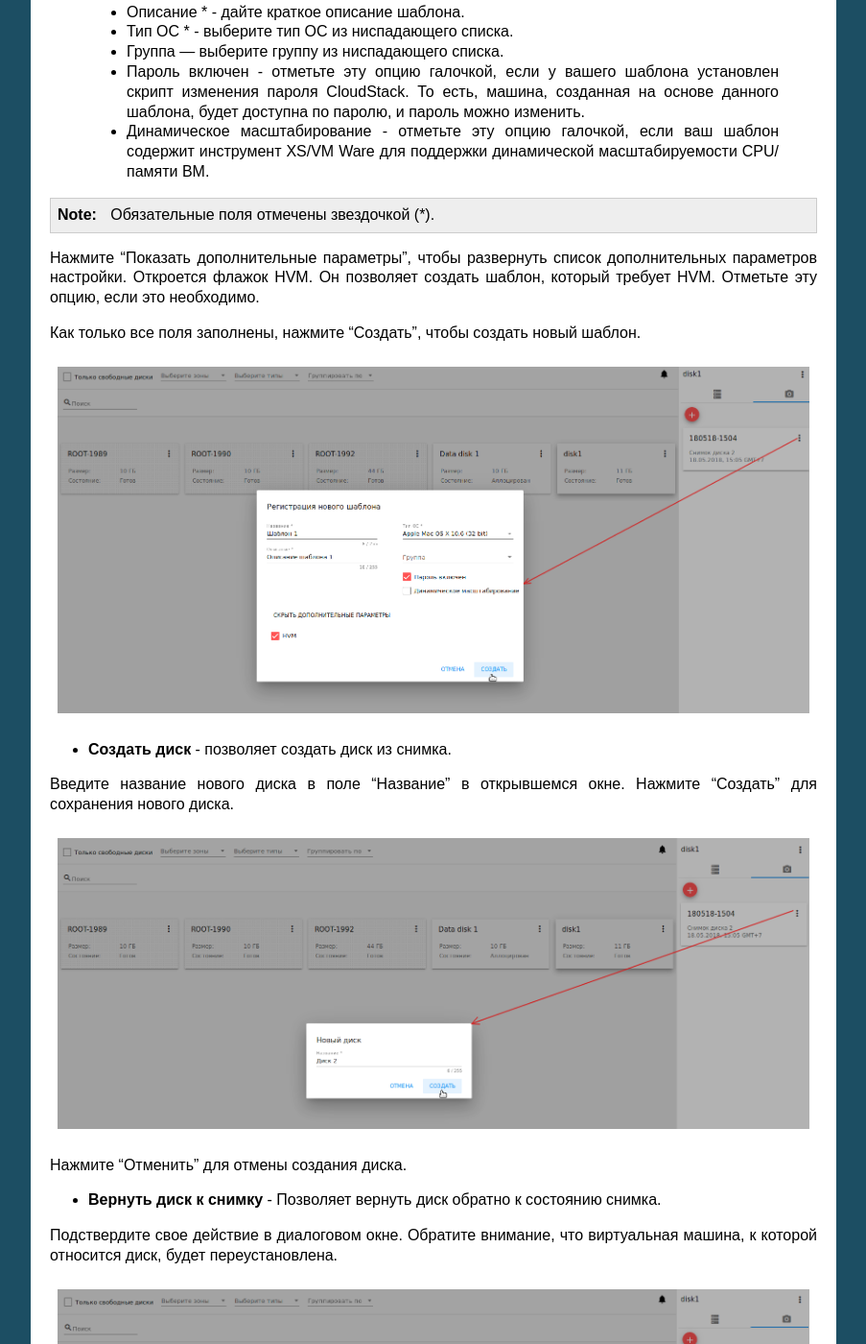
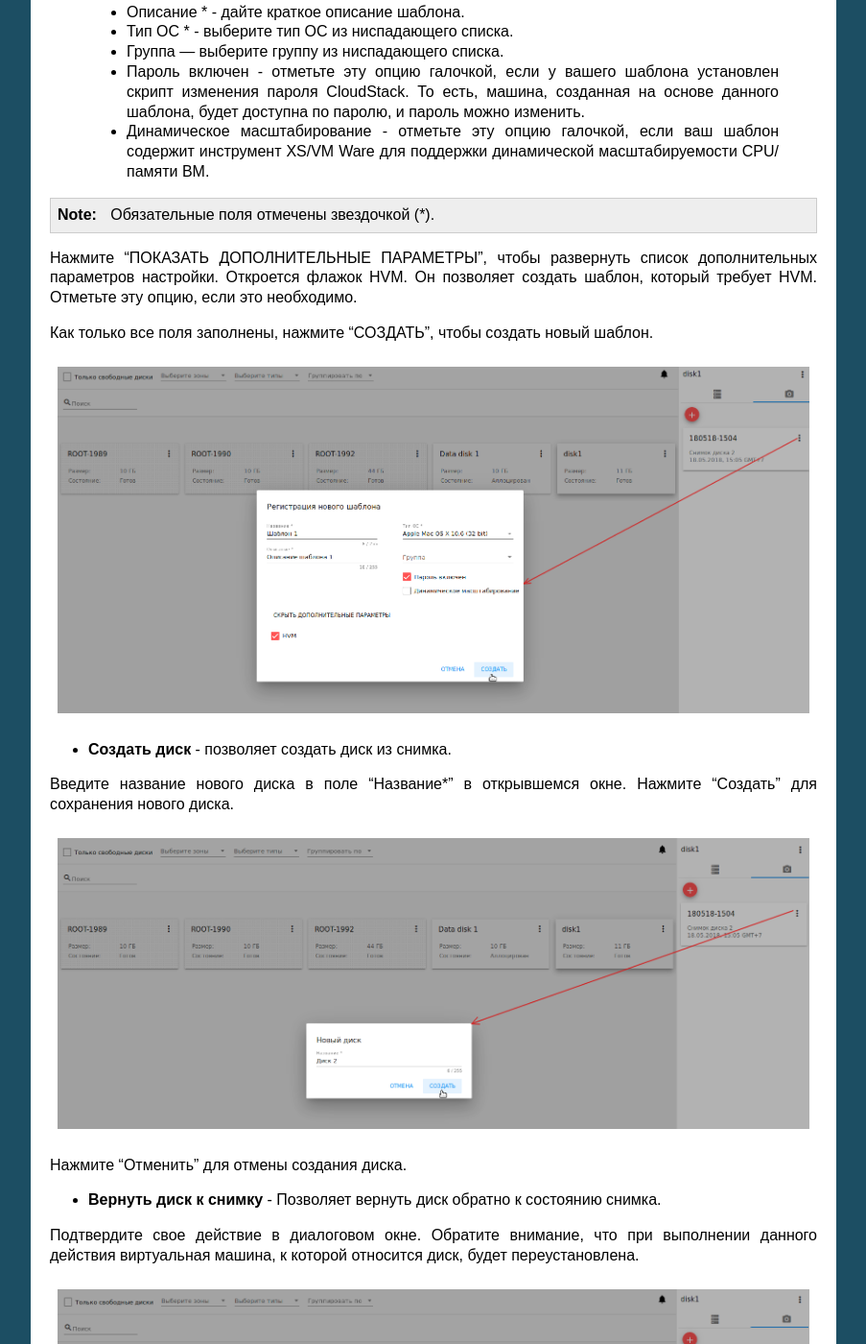
Before and after one commit to MaslovaEV/RU_CloudStack-UI, a Sphinx documentation site: the page built from RUdocs/source/CSUI-Storage-RU.rst, in a window 1280 px wide and 1400 px high, scrolled down 8271 px. Shown: the whole window at 96% size, without its empty margins (198-1101 px from the left). Built offline with Sphinx 7.4.7, drawn with Linux system fonts in a browser that asks for light colours; pages that are not in the unit, such as notebooks, are missing from menus; some of the changed text lies outside the part shown.

Commit message:
Update CSUI-Storage-RU.rst

```diff
--- a/RUdocs/source/CSUI-Storage-RU.rst
+++ b/RUdocs/source/CSUI-Storage-RU.rst
@@ -108,7 +108,7 @@
 
 .. figure:: _static/RU_Storage_Description1.png
 
-Нажмите " Сохранить", чтобы сохранить описание. Описание сохраняется в `тэги диска <https://github.com/bwsw/cloudstack-ui/wiki/Tags>`_.
+Нажмите "Сохранить", чтобы сохранить описание. Описание сохраняется в `тэги диска <https://github.com/bwsw/cloudstack-ui/wiki/Tags>`_.
 
 Описание можно редактировать, нажав "Редактировать" |edit icon| в блоке описания.
 
@@ -118,7 +118,7 @@
 
 2. Снимки — Содержит информацию о снимках диска, если они есть. Позволяет сделать снимок диска. Снимки можно делать только для дисков со статусом Готов.
 
-Нажмите "Добавить" |create icon| и введите в диалоговом окне:
+Нажмите "Создать" |create icon| и введите в диалоговом окне:
 
 - Имя - Название снимка. Система автоматически предлагает имя в формате  ``<дата>-<время>``. Можно ввести любое название по желанию.
 - Описание - Дайте краткое описание снимку, чтобы понимать, что он содержит.
@@ -151,15 +151,15 @@
 
 .. note:: Обязательные поля отмечены звездочкой (*).
 
-Нажмите "Показать дополнительные параметры", чтобы развернуть список дополнительных параметров настройки. Откроется флажок HVM. Он позволяет создать шаблон, который требует HVM. Отметьте эту опцию, если это необходимо.
+Нажмите "ПОКАЗАТЬ ДОПОЛНИТЕЛЬНЫЕ ПАРАМЕТРЫ", чтобы развернуть список дополнительных параметров настройки. Откроется флажок HVM. Он позволяет создать шаблон, который требует HVM. Отметьте эту опцию, если это необходимо.
 
-Как только все поля заполнены, нажмите "Создать", чтобы создать новый шаблон.
+Как только все поля заполнены, нажмите "СОЗДАТЬ", чтобы создать новый шаблон.
 
 .. figure:: _static/RU_Storage_CreateTemplate1.png
 
 - **Создать диск** - позволяет создать диск из снимка.
 
-Введите название нового диска в поле "Название" в открывшемся окне. Нажмите "Создать" для сохранения нового диска.
+Введите название нового диска в поле "Название*" в открывшемся окне. Нажмите "Создать" для сохранения нового диска.
 
 .. figure:: _static/RU_Storage_SnapshotActions_CreateVolume.png
 
@@ -167,7 +167,7 @@
 
 - **Вернуть диск к снимку** - Позволяет вернуть диск обратно к состоянию снимка.
 
-Подствердите свое действие в диалоговом окне. Обратите внимание, что виртуальная машина, к которой относится диск, будет переустановлена.
+Подтвердите свое действие в диалоговом окне. Обратите внимание, что при выполнении данного действия виртуальная машина, к которой относится диск, будет переустановлена.
 
 .. figure:: _static/RU_Storage_SnapshotActions_Revert.png
 
@@ -180,7 +180,7 @@
 Список действий для дисков
 ~~~~~~~~~~~~~~~~~~~~~~~~~~
 
-Раскройте список действий для дисков, нажав |actions icon| рядом с названием диском в списке или в информационной панели.
+Раскройте список действий для дисков, нажав |actions icon| рядом с названием диска в списке или в информационной панели.
 
 Список действий с диском включает в себя:
 
@@ -239,7 +239,7 @@
 
 Выбрав "Изменить размер диска" в списке действий Вы сможете увеличить/уменьшить размер диска.
 
-В появившемся окне установите новый размер, двигая «бегунок». Кликните "Изменить размер" для сохранения изменений.
+В появившемся окне установите новый размер, двигая «бегунок». Кликните "ИЗМЕНИТЬ РАЗМЕР" для сохранения изменений.
 
 .. figure:: _static/RU_Storage_ResizeDisk2.png
 
@@ -249,7 +249,7 @@
 
 Данное действие можно применить к дискам данных. Оно позволяет прикрепить/открепить диск к/от виртуальной машины.
 
-Нажмите "Прикрепить" в списке действий и в появившемся окне выберите машину, к которой следует прикрепить диск. Нажмите "Прикрепить" в диалоговом окне.
+Нажмите "Прикрепить" в списке действий и в появившемся окне выберите машину, к которой следует прикрепить диск. Нажмите "ПРИКРЕПИТЬ" в диалоговом окне.
 
 .. figure:: _static/RU_Storage_AttachDisk1.png
 
```
Also changed, not shown: other parts of RUdocs/source/CSUI-Storage-RU.rst (+7 -7 lines).
